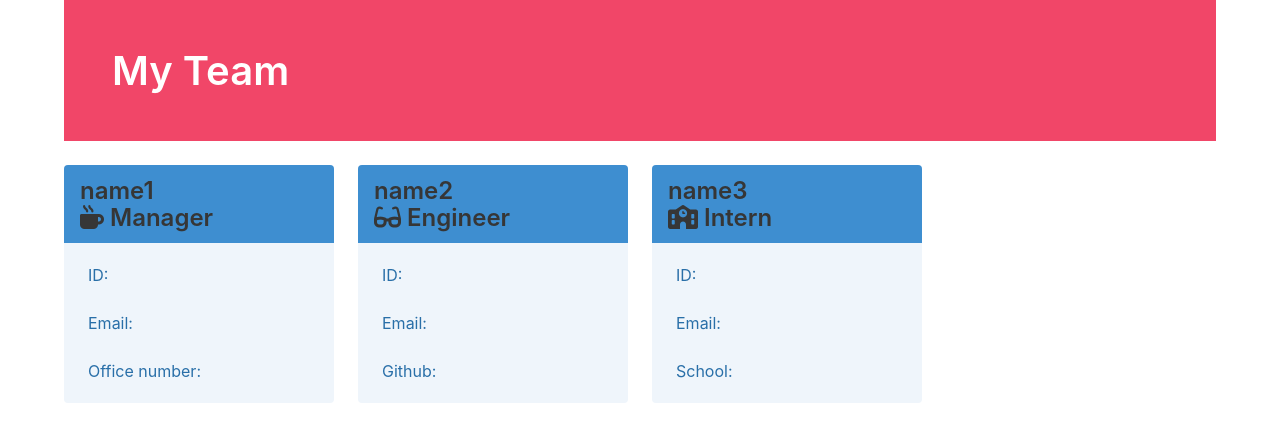
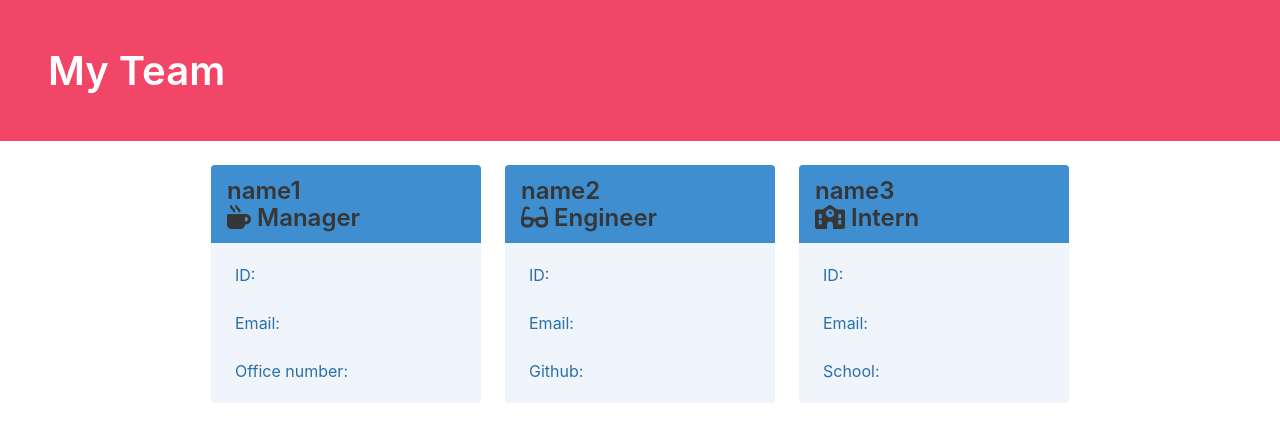
Before and after one commit to 13tinydots/OOPproject, a website: page team.html in a window 1280 px wide. Drawn offline with nearby package versions, Linux system fonts and the light colour scheme.

Commit message:
updated webpage layout and formatting

```diff
--- a/team.html
+++ b/team.html
@@ -1,5 +1,5 @@
 <!DOCTYPE html>
-            <html lang="en">
+        <html lang="en">
             <head>
                 <meta charset="UTF-8">
                 <meta name="viewport" content="width=device-width, initial-scale=1">
@@ -9,7 +9,8 @@
                 <link rel="stylesheet" href="https://cdn.jsdelivr.net/npm/bulma@0.9.3/css/bulma.min.css">
                 <title>My Team</title>
             </head>
-                <div class="container">
+                <div class="container-fluid">
+                <div class="row">
                     <section class="hero is-danger">
                         <div class="hero-body">
                             <h1 class="title is-2">
@@ -17,11 +18,12 @@
                             </h1>
                         </div>
                     </section>
+                    </div>
                 </div>
                     <section>
                         <br>
                         <div class="container max-width">
-                            <div class="columns">
+                            <div class="columns is-centered">
                                 <div class="column is-one-quarter"><div class="message is-info">
         <div class="message-header">
             <div class="title is-4">
@@ -31,7 +33,7 @@
         </div>
         <div class="message-body">
             ID: <br>
-            <br>Email: <br>
+            <br>Email: <a href="mailto:"></a><br>
             <br>Office number: <br>
         </div>
     </div>
@@ -44,21 +46,21 @@
         </div>
         <div class="message-body">
             ID: <br>
-            <br>Email: <br>
-            <br>Github: <br>
+            <br>Email: <a href="mailto:"></a><br>
+            <br>Github: <a href="https://github.com/"></a><br>
         </div>
         </div>
-    </div>
-        <div class="column is-one-quarter"><div class="message is-info">
-            <div class="message-header">
-                <div class="title is-4">
-                    <p>name3</p>
-                    <p><i class="fas fa-school">&nbsp;</i>Intern</p>
+    </div><div class="column is-one-quarter">
+            <div class="message is-info">
+                <div class="message-header">
+                    <div class="title is-4">
+                        <p>name3</p>
+                        <p><i class="fas fa-school">&nbsp;</i>Intern</p>
                 </div>
             </div>
         <div class="message-body">
             ID: <br>
-            <br>Email: <br>
+            <br>Email: <a href="mailto:"></a><br>
             <br>School: <br>
         </div>
     </div>
```
Also changed, not shown: src/template.js (+14 -12 lines).
